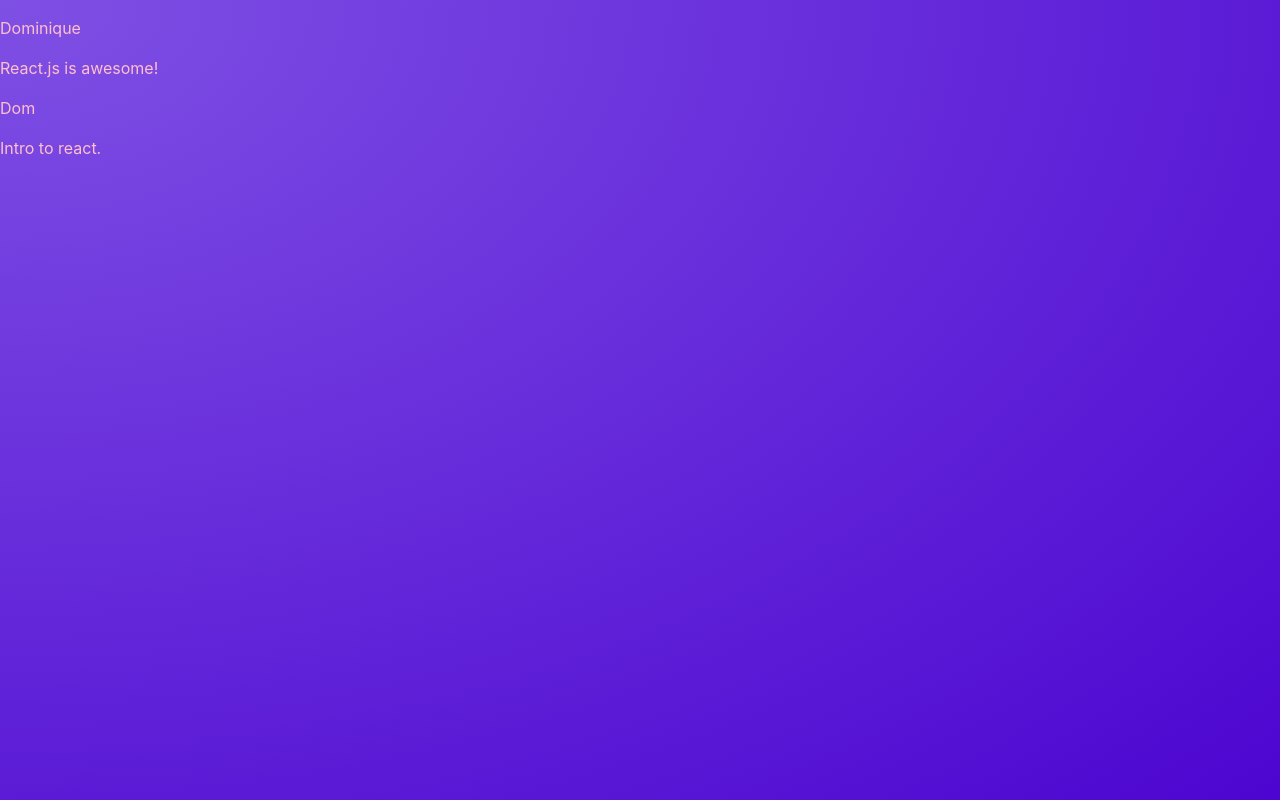
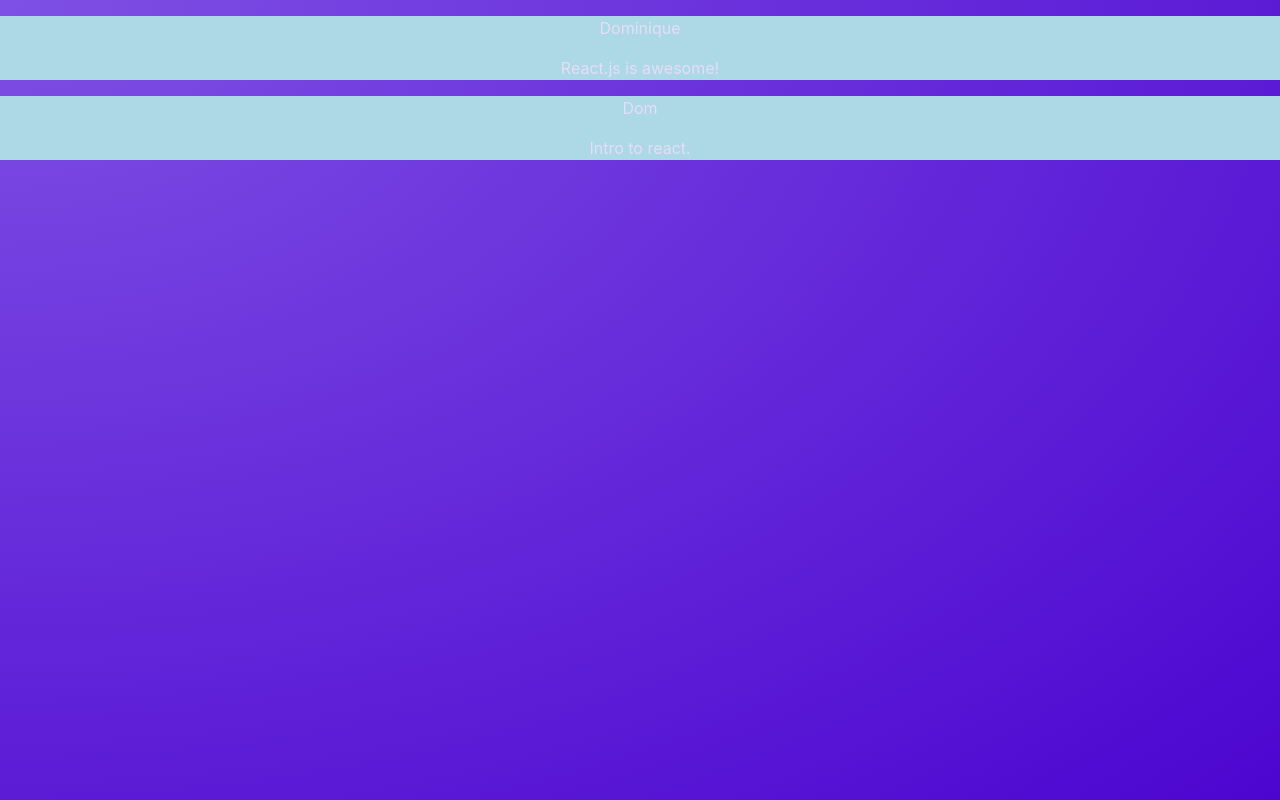
Before and after one commit to DomBurke23/react-bulletin-board, a React (Vite) app: page / in a window 1280 px wide. Built offline with nearby package versions, Linux system fonts and the light colour scheme.

Commit message:
global css styles

```diff
--- a/src/components/Post.jsx
+++ b/src/components/Post.jsx
@@ -1,6 +1,6 @@
 function Post(props){
     return (
-    <div style={{color:'pink',textAlign:'left'}}>
+    <div className='post'>
         <p> {props.author} </p>
         <p> {props.body}</p>
     </div>
--- a/src/index.css
+++ b/src/index.css
@@ -21,3 +21,7 @@ body {
   text-align: center;
   color: #e6ddf9;
 }
+
+.post{
+  background-color: lightblue;
+}
```
